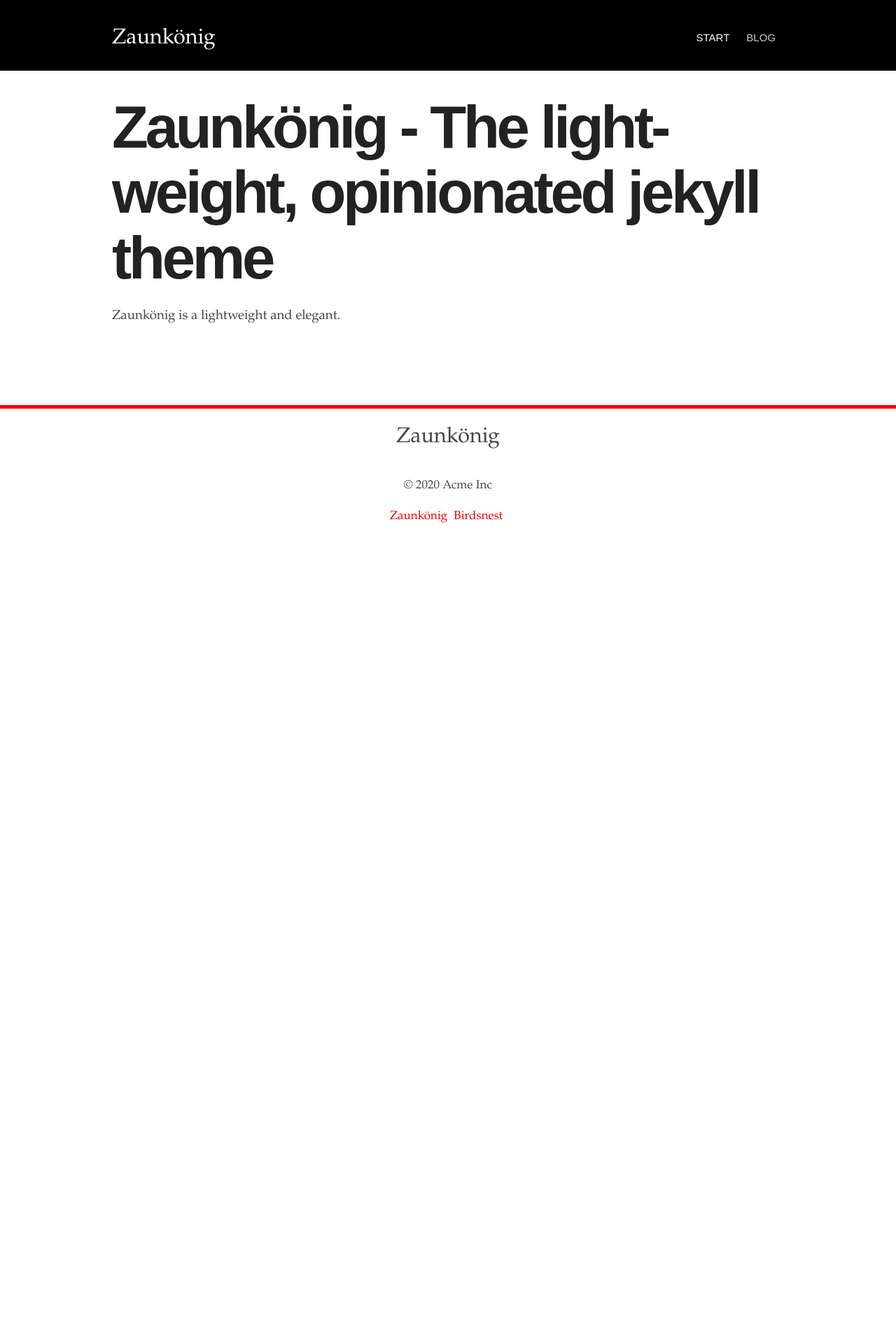
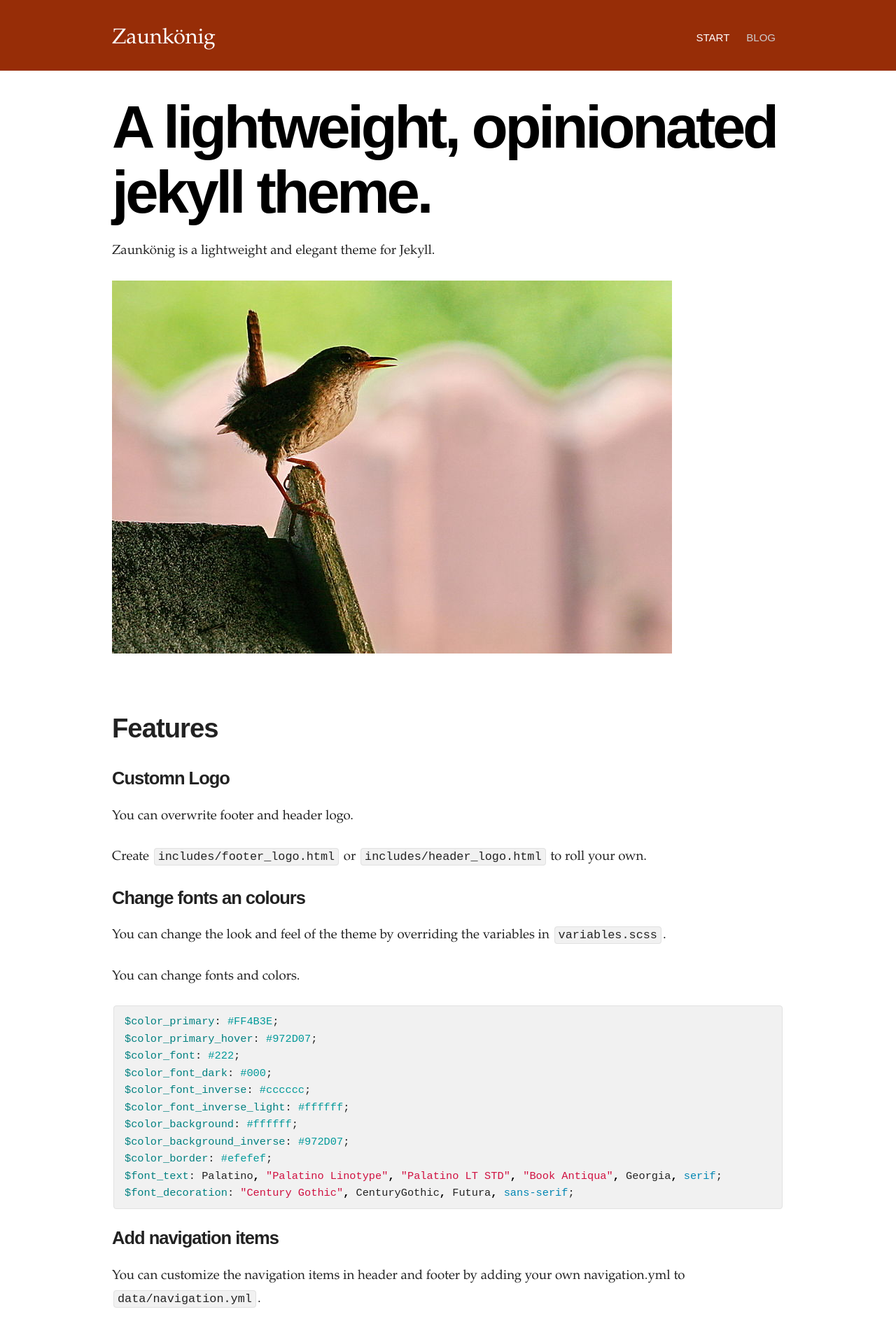
Before and after one commit to shostakovich/zaunkoenig, a Jekyll site: the page built from index.md, in a window 1280 px wide. Shown: the top 1898 px of the page at 70% size. Built offline with Jekyll 4.4.1, drawn with Linux system fonts in a browser that asks for light colours; before the commit the page ends 900 px from its top, so only the background shows below that; some of the changed text lies outside the part shown.

Commit message:
Adds better readme.

````diff
--- a/_includes/styles.html
+++ b/_includes/styles.html
@@ -1 +1,5 @@
 <link rel="stylesheet" href="{{ "/assets/css/style.css" | relative_url }}">
+
+{%- if page.syntax_highlighting -%}
+  <link rel="stylesheet" href="{{ "/assets/css/syntax-highlighting.css" | relative_url }}">
+{%- endif -%}
--- a/_sass/zaunkoenig.scss
+++ b/_sass/zaunkoenig.scss
@@ -1,7 +1,10 @@
+@import "zaunkoenig/variables";
+@import "zaunkoenig/variables_customn";
+
 @import "zaunkoenig/normalize";
 @import "zaunkoenig/skeleton";
 
 @import "zaunkoenig/base";
 @import "zaunkoenig/header";
 @import "zaunkoenig/image";
-@import "zaunkoenig/customn_styles";
+@import "zaunkoenig/customn-styles";
--- a/_sass/zaunkoenig/base.scss
+++ b/_sass/zaunkoenig/base.scss
@@ -1,16 +1,3 @@
-$color_primary: #F50202;
-$color_primary_hover: #F50202;
-$color_font: #444444;
-$color_font_dark: #222222;
-$color_font_inverse: #cccccc;
-$color_font_inverse_light: #ffffff;
-$color_background: #ffffff;
-$color_background_inverse: #000000;
-$color_border: #efefef;
-$font_text: Palatino, "Palatino Linotype", "Palatino LT STD", "Book Antiqua", Georgia, serif;
-$font_decoration: "Century Gothic", CenturyGothic, Futura, sans-serif;
-
-
 @mixin hyphens(){
   word-wrap: break-word;
   overflow-wrap: break-word;
--- /dev/null
+++ b/_sass/zaunkoenig/variables.scss
@@ -0,0 +1,11 @@
+$color_primary: #FF4B3E;
+$color_primary_hover: #972D07;
+$color_font: #222;
+$color_font_dark: #000;
+$color_font_inverse: #cccccc;
+$color_font_inverse_light: #ffffff;
+$color_background: #ffffff;
+$color_background_inverse: #972D07;
+$color_border: #efefef;
+$font_text: Palatino, "Palatino Linotype", "Palatino LT STD", "Book Antiqua", Georgia, serif;
+$font_decoration: "Century Gothic", CenturyGothic, Futura, sans-serif;
--- /dev/null
+++ b/assets/css/syntax-highlighting.css
@@ -0,0 +1,62 @@
+.highlight .il { color: #009999 } /* Literal.Number.Integer.Long */
+.highlight .hll { background-color: #ffffcc }
+.highlight .c { color: #999988; font-style: italic } /* Comment */
+.highlight .err { color: #a61717; background-color: #e3d2d2 } /* Error */
+.highlight .k { color: #000000; font-weight: bold } /* Keyword */
+.highlight .o { color: #000000; font-weight: bold } /* Operator */
+.highlight .cm { color: #999988; font-style: italic } /* Comment.Multiline */
+.highlight .cp { color: #999999; font-weight: bold; font-style: italic } /* Comment.Preproc */
+.highlight .c1 { color: #999988; font-style: italic } /* Comment.Single */
+.highlight .cs { color: #999999; font-weight: bold; font-style: italic } /* Comment.Special */
+.highlight .gd { color: #000000; background-color: #ffdddd } /* Generic.Deleted */
+.highlight .ge { color: #000000; font-style: italic } /* Generic.Emph */
+.highlight .gr { color: #aa0000 } /* Generic.Error */
+.highlight .gh { color: #999999 } /* Generic.Heading */
+.highlight .gi { color: #000000; background-color: #ddffdd } /* Generic.Inserted */
+.highlight .go { color: #888888 } /* Generic.Output */
+.highlight .gp { color: #555555 } /* Generic.Prompt */
+.highlight .gs { font-weight: bold } /* Generic.Strong */
+.highlight .gu { color: #aaaaaa } /* Generic.Subheading */
+.highlight .gt { color: #aa0000 } /* Generic.Traceback */
+.highlight .kc { color: #000000; font-weight: bold } /* Keyword.Constant */
+.highlight .kd { color: #000000; font-weight: bold } /* Keyword.Declaration */
+.highlight .kn { color: #000000; font-weight: bold } /* Keyword.Namespace */
+.highlight .kp { color: #000000; font-weight: bold } /* Keyword.Pseudo */
+.highlight .kr { color: #000000; font-weight: bold } /* Keyword.Reserved */
+.highlight .kt { color: #445588; font-weight: bold } /* Keyword.Type */
+.highlight .m { color: #009999 } /* Literal.Number */
+.highlight .s { color: #d01040 } /* Literal.String */
+.highlight .na { color: #008080 } /* Name.Attribute */
+.highlight .nb { color: #0086B3 } /* Name.Builtin */
+.highlight .nc { color: #445588; font-weight: bold } /* Name.Class */
+.highlight .no { color: #008080 } /* Name.Constant */
+.highlight .nd { color: #3c5d5d; font-weight: bold } /* Name.Decorator */
+.highlight .ni { color: #800080 } /* Name.Entity */
+.highlight .ne { color: #990000; font-weight: bold } /* Name.Exception */
+.highlight .nf { color: #990000; font-weight: bold } /* Name.Function */
+.highlight .nl { color: #990000; font-weight: bold } /* Name.Label */
+.highlight .nn { color: #555555 } /* Name.Namespace */
+.highlight .nt { color: #000080 } /* Name.Tag */
+.highlight .nv { color: #008080 } /* Name.Variable */
+.highlight .ow { color: #000000; font-weight: bold } /* Operator.Word */
+.highlight .w { color: #bbbbbb } /* Text.Whitespace */
+.highlight .mf { color: #009999 } /* Literal.Number.Float */
+.highlight .mh { color: #009999 } /* Literal.Number.Hex */
+.highlight .mi { color: #009999 } /* Literal.Number.Integer */
+.highlight .mo { color: #009999 } /* Literal.Number.Oct */
+.highlight .sb { color: #d01040 } /* Literal.String.Backtick */
+.highlight .sc { color: #d01040 } /* Literal.String.Char */
+.highlight .sd { color: #d01040 } /* Literal.String.Doc */
+.highlight .s2 { color: #d01040 } /* Literal.String.Double */
+.highlight .se { color: #d01040 } /* Literal.String.Escape */
+.highlight .sh { color: #d01040 } /* Literal.String.Heredoc */
+.highlight .si { color: #d01040 } /* Literal.String.Interpol */
+.highlight .sx { color: #d01040 } /* Literal.String.Other */
+.highlight .sr { color: #009926 } /* Literal.String.Regex */
+.highlight .s1 { color: #d01040 } /* Literal.String.Single */
+.highlight .ss { color: #990073 } /* Literal.String.Symbol */
+.highlight .bp { color: #999999 } /* Name.Builtin.Pseudo */
+.highlight .vc { color: #008080 } /* Name.Variable.Class */
+.highlight .vg { color: #008080 } /* Name.Variable.Global */
+.highlight .vi { color: #008080 } /* Name.Variable.Instance */
+.highlight .il { color: #009999 } /* Literal.Number.Integer.Long */
--- a/index.md
+++ b/index.md
@@ -1,7 +1,84 @@
 ---
 layout: page
-title: Zaunkönig - The lightweight, opinionated jekyll theme
+title: A lightweight, opinionated jekyll theme.
 permalink: /
+syntax_highlighting: true
 ---
 
-Zaunkönig is a lightweight and elegant.
+Zaunkönig is a lightweight and elegant theme for Jekyll.
+
+![](/assets/zaunkoenig.jpg)
+
+## Features
+
+### Customn Logo
+
+You can overwrite footer and header logo.
+
+Create `includes/footer_logo.html` or `includes/header_logo.html` to roll your own.
+
+### Change fonts an colours
+
+You can change the look and feel of the theme by overriding the variables in `variables.scss`.
+
+You can change fonts and colors.
+
+```scss
+$color_primary: #FF4B3E;
+$color_primary_hover: #972D07;
+$color_font: #222;
+$color_font_dark: #000;
+$color_font_inverse: #cccccc;
+$color_font_inverse_light: #ffffff;
+$color_background: #ffffff;
+$color_background_inverse: #972D07;
+$color_border: #efefef;
+$font_text: Palatino, "Palatino Linotype", "Palatino LT STD", "Book Antiqua", Georgia, serif;
+$font_decoration: "Century Gothic", CenturyGothic, Futura, sans-serif;
+```
+
+### Add navigation items
+
+You can customize the navigation items in header and footer by adding your own navigation.yml to `data/navigation.yml`.
+
+```yml
+main:
+  items:
+    - title: Start
+      url: /
+
+    - title: Blog
+      url: /blog/
+
+footer:
+  items:
+    - title: Zaunkönig
+      url: /
+
+    - title: Birdsnest
+      url: /
+```
+
+### Syntax highlighting
+
+You can enable syntax-highlighting by adding the following code to your front-matter.
+
+```yaml
+---
+..
+syntax_highlighting: true
+---
+```
+
+## Development
+
+To set up your environment to develop this theme, run `bundle install`.
+
+Your theme is setup just like a normal Jekyll site! To test your theme, run `bundle exec jekyll serve` and open your browser at `http://localhost:4000`. This starts a Jekyll server using your theme. Add pages, documents, data, etc. like normal to test your theme's contents. As you make modifications to your theme and to your content, your site will regenerate and you should see the changes in the browser after a refresh, just like normal.
+
+When your theme is released, only the files in `_layouts`, `_includes`, `_sass` and `assets` tracked with Git will be bundled.
+To add a custom directory to your theme-gem, please edit the regexp in `zaunkoenig.gemspec` accordingly.
+
+## License
+
+The theme is available as open source under the terms of the [MIT License](https://opensource.org/licenses/MIT).
````
Also changed, not shown: _sass/zaunkoenig/customn-styles.scss (added), _sass/zaunkoenig/customn_styles.scss (deleted), _sass/zaunkoenig/variables_customn.scss (added), assets/zaunkoenig.jpg (added).
